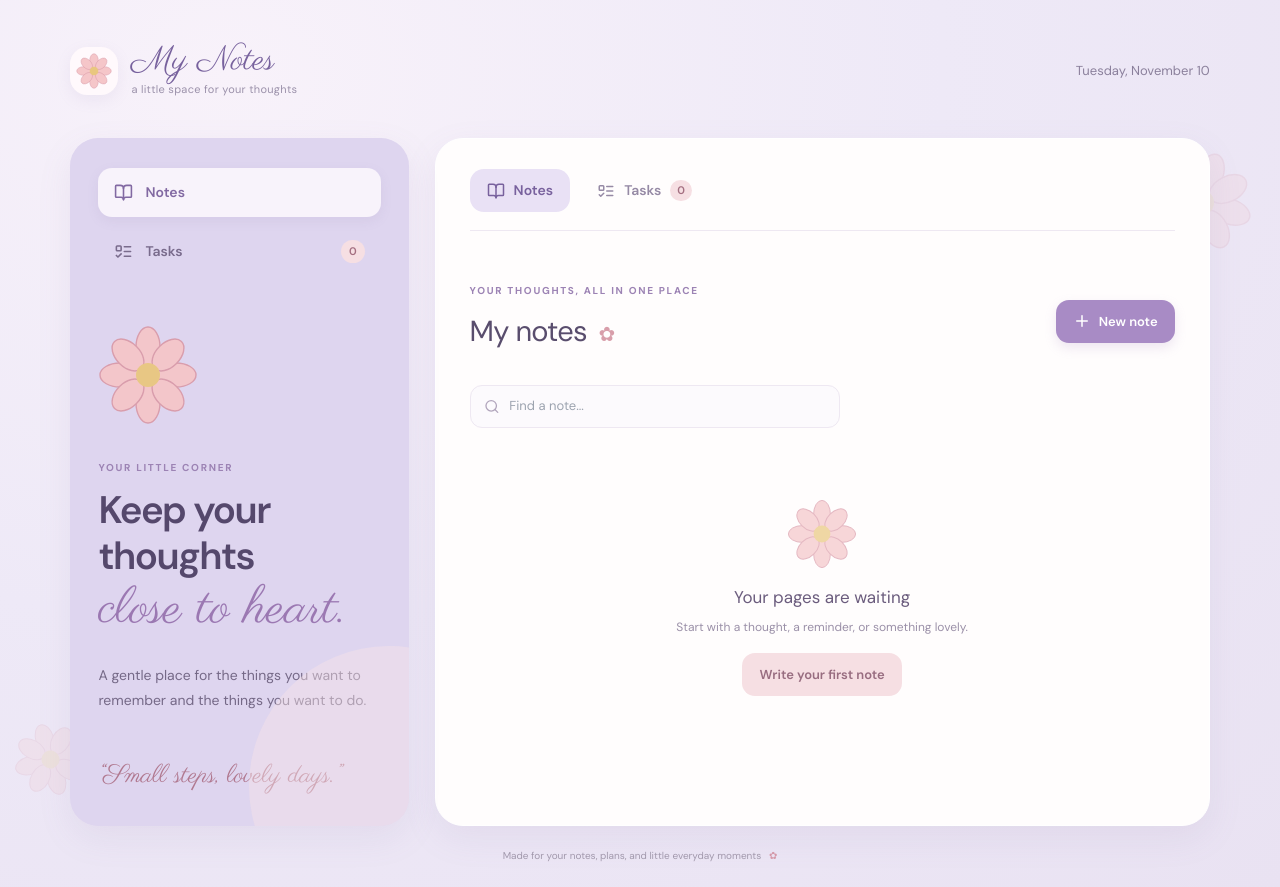
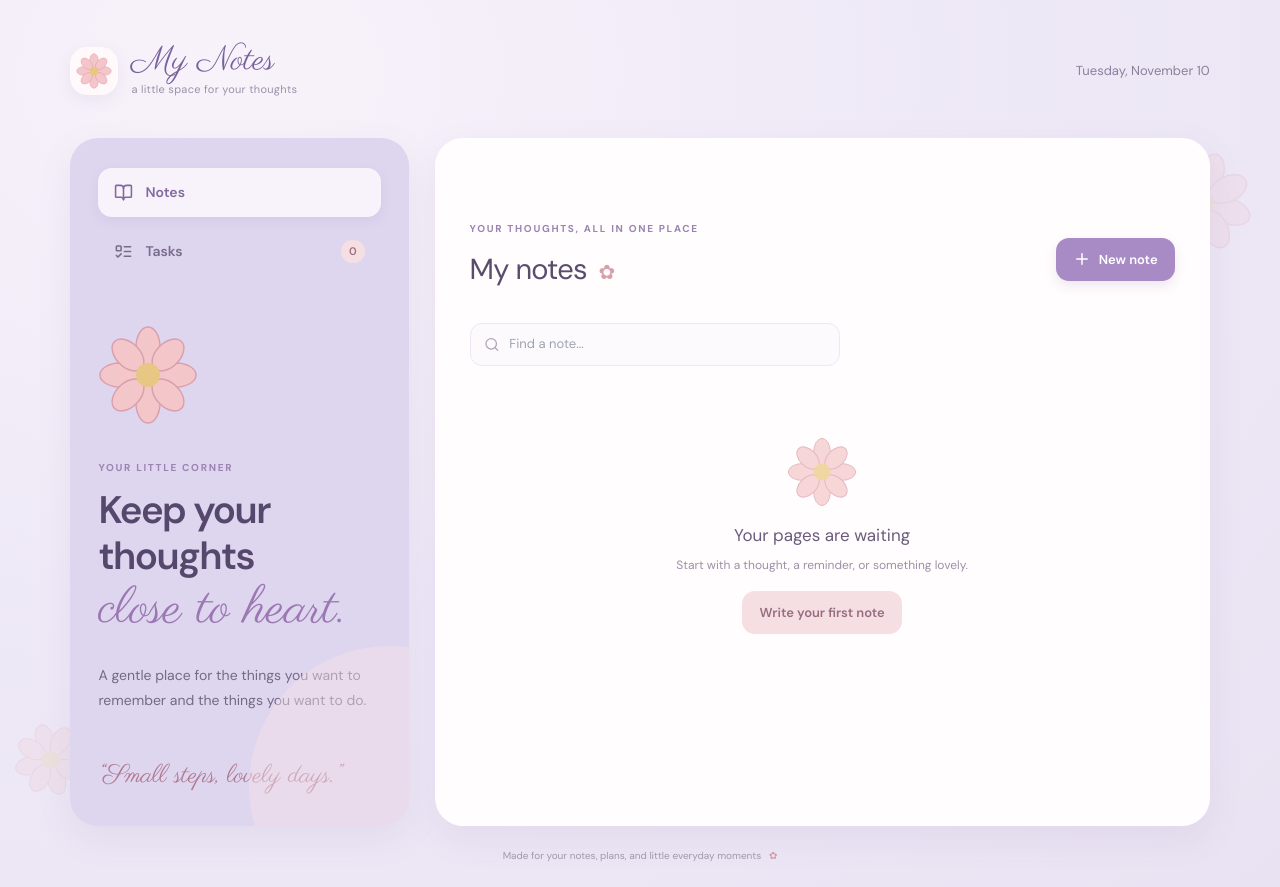
Before and after one commit to mylmary/marynotes, a React (Vite) app: page / in a window 1280 px wide. Built offline with nearby package versions, Linux system fonts and the light colour scheme.

Commit message:
Remove duplicate top section tabs; use side navigation

```diff
--- a/src/App.tsx
+++ b/src/App.tsx
@@ -67,10 +67,6 @@ function App() {
         <div className="welcome-note">“Small steps, lovely days.”</div>
       </aside>
       <section className="main-panel">
-        <nav className="tabs" aria-label="Main sections">
-          <button className={section === 'notes' ? 'tab active' : 'tab'} onClick={() => setSection('notes')}><BookOpen size={18}/> Notes</button>
-          <button className={section === 'tasks' ? 'tab active' : 'tab'} onClick={() => setSection('tasks')}><ListTodo size={18}/> Tasks <span className="task-count">{tasks.filter(t=>!t.done).length}</span></button>
-        </nav>
         {section === 'notes' ? <div className="section-content">
           <div className="section-heading"><div><p className="eyebrow">YOUR THOUGHTS, ALL IN ONE PLACE</p><h2>My notes <span>✿</span></h2></div><button className="primary-btn" onClick={openNewNote}><Plus size={18}/> New note</button></div>
           <div className="search-wrap"><Search size={17}/><input value={search} onChange={e=>setSearch(e.target.value)} placeholder="Find a note..." aria-label="Search notes"/></div>
```
